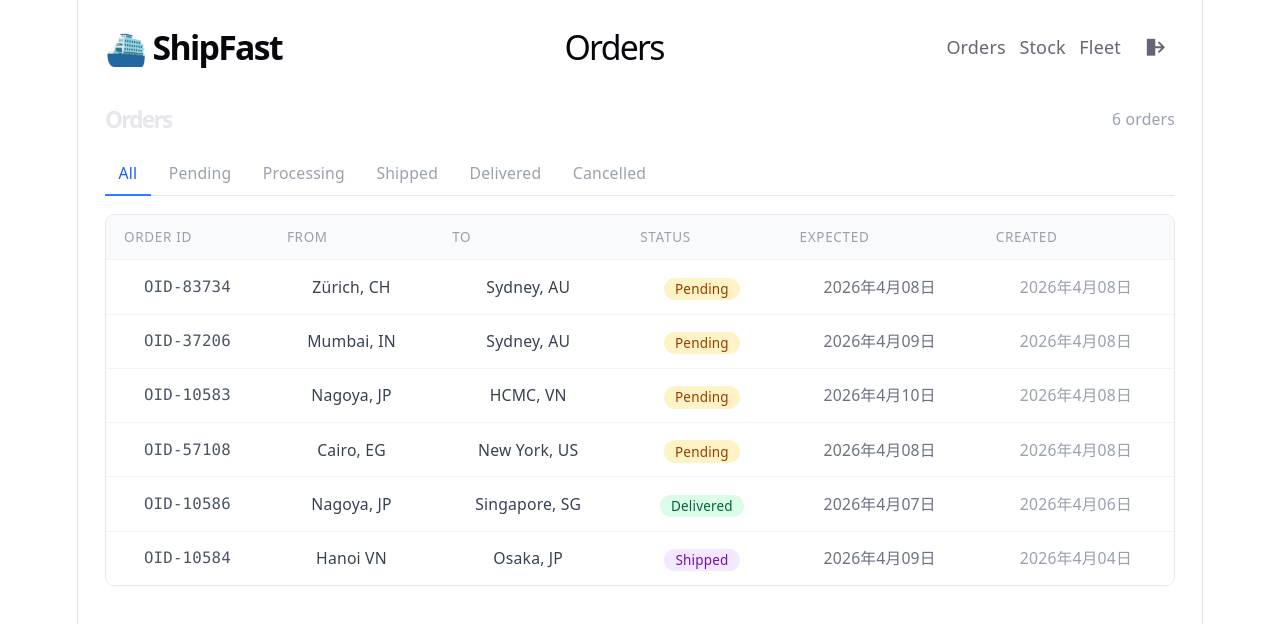
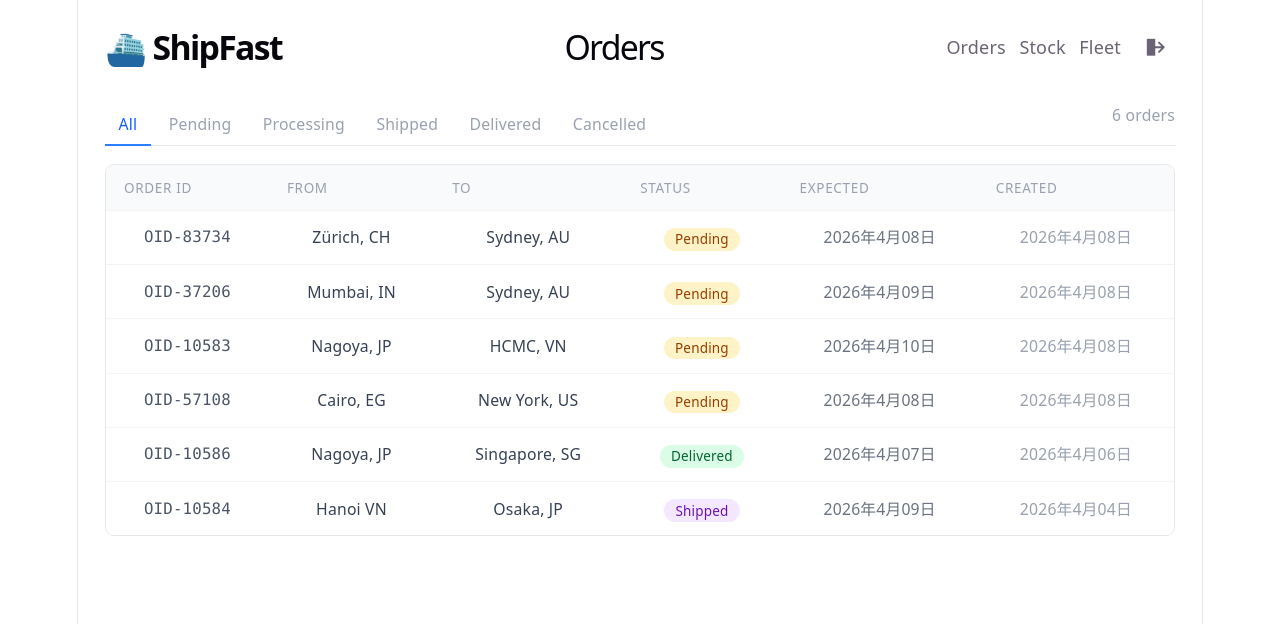
Before and after one commit to michaelcjefferson/order-flow-dashboard, a React (Vite) app: page /orders in a window 1280 px wide. Shown: the top 624 px of the page. Built offline with nearby package versions, Linux system fonts and the light colour scheme.

Commit message:
Style: alter border width on order timeline to make status clearer, move order count on orders page

```diff
--- a/src/features/orders/components/OrderTimeline.tsx
+++ b/src/features/orders/components/OrderTimeline.tsx
@@ -40,11 +40,11 @@ function OrderTimeline({ history, fromAddress, toAddress, expectedDelivery }: Pr
                 // "bg-amber-100 text-amber-800 border border-amber-400 inset-shadow-sm inset-shadow-amber-700/50": h.status === OrderStatus.Pending,
                 "bg-blue-100 text-blue-800 border-blue-400 shadow-sm shadow-blue-700/50": isCompleted && status === OrderStatus.Processing,
                 "bg-purple-100 text-purple-800 border-purple-400 shadow-sm shadow-purple-700/50": isCompleted && status === OrderStatus.Shipped,
-                "bg-green-100 text-green-800 border-green-400 shadow-sm shadow-green-700/50": isCompleted && status === OrderStatus.Delivered,
+                "bg-green-100 text-green-800 border-4 border-green-400 shadow-sm shadow-green-700/50": isCompleted && status === OrderStatus.Delivered,
                 "bg-red-100 text-red-800 border-red-400 shadow-sm shadow-red-700/50": status === OrderStatus.Cancelled,
                 "bg-white border-2 border-cyan-700/50 rounded-sm border-dotted": !isCompleted,
                 "rounded-full border-solid w-25 h-25": isCompleted && !isCurrent,
-                "rounded-4xl border-dashed": isCurrent && !isLast,
+                "rounded-4xl border-4 border-dashed w-25 h-25": isCurrent && !isLast,
               }
             )}>
             <p className={clsx("text-m font-medium capitalize", {
--- a/src/features/orders/pages/OrderDetailPage.tsx
+++ b/src/features/orders/pages/OrderDetailPage.tsx
@@ -1,14 +1,10 @@
-import clsx from 'clsx';
 import { useParams } from 'react-router-dom';
 import { useOrdersStore } from '../state/ordersStore';
-import { OrderStatus, type Order } from '../types/order.types';
 import OrderTimeline from '../components/OrderTimeline';
 import { formatDateAndTime } from '../../../helpers/datetime';
 
 function OrderDetailPage() {
   const { id } = useParams<{ id: string }>();
-
-  const itera = [0, 1, 2, 3, 4, 5, 6, 7, 8, 9, 10]
 
   // Check that order id url param is valid
   if (id?.slice(0, 4) !== "OID-") return <p className="text-sm text-red-500">Invalid Order ID</p>;
--- a/src/features/orders/pages/OrdersPage.tsx
+++ b/src/features/orders/pages/OrdersPage.tsx
@@ -51,11 +51,6 @@ export default function OrdersPage() {
 
   return (
     <div className="space-y-4">
-      <div className="flex items-center justify-between">
-        <h1 className="text-xl font-semibold text-gray-200">Orders</h1>
-        <span className="text-sm text-gray-400">{filteredOrders.length} orders</span>
-      </div>
-
       {/* Status filter buttons */}
       {/* Only set display flex on larger screens - filter buttons centred on small (wrapped) screens */}
       <div className="flex-wrap gap-1 border-b border-gray-200 sm:flex">
@@ -75,6 +70,7 @@ export default function OrdersPage() {
             {filterLabel(status)}
           </button>
         ))}
+        <span className="ml-auto text-sm text-gray-400">{filteredOrders.length} orders</span>
       </div>
 
       <OrderTable orders={filteredOrders} />
```
